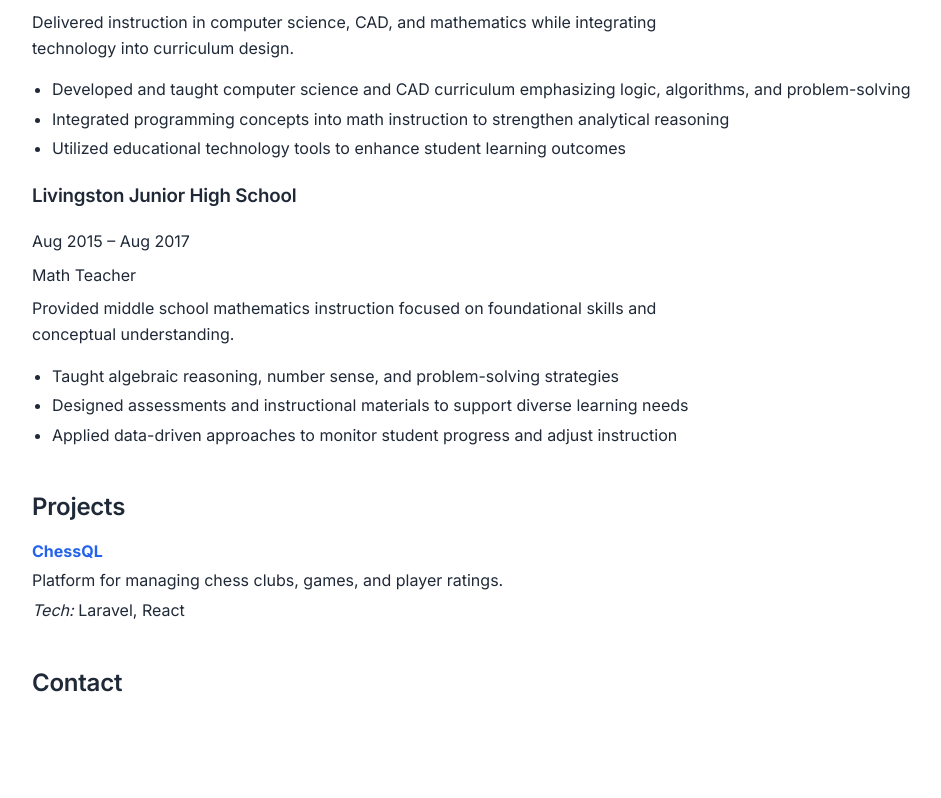
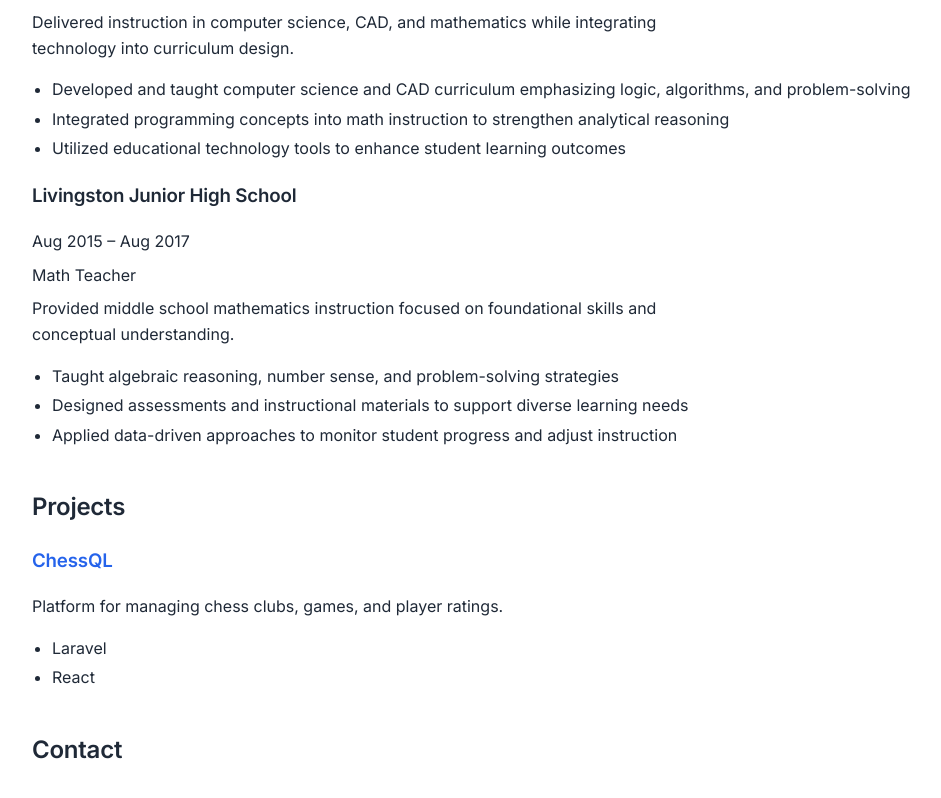
Before and after one commit to stephenmatheny/smatheny, a React (Vite) app: page / in a window 1280 px wide. Shown: the part 2651-3449 px from the top of the page, without its empty margins (0-941 px from the left). Built offline with nearby package versions, Linux system fonts and the light colour scheme.

Commit message:
refactor: modernize experience and projects layout

```diff
--- a/src/components/Experience.jsx
+++ b/src/components/Experience.jsx
@@ -1,12 +1,10 @@
 export default function Experience({ items }) {
-  if (!items || items.length === 0) {
-    return <p>No experience listed yet.</p>
-  }
+  if (!items || items.length === 0) return <p>No experience listed yet.</p>;
 
   return (
-    <div className="experience">
+    <div className="stack">
       {items.map((exp) => (
-        <div key={`${exp.org}:${exp.role}`} className="experience__item">
+        <article key={`${exp.org}:${exp.role}`} className="card card--soft">
           <div className="experience__header">
             <h3 className="experience__org">{exp.org}</h3>
             <span className="experience__dates">{exp.dates}</span>
@@ -14,18 +12,16 @@ export default function Experience({ items }) {
 
           <p className="experience__role">{exp.role}</p>
 
-          {exp.summary && (
-            <p className="experience__summary">{exp.summary}</p>
-          )}
+          {exp.summary ? <p className="experience__summary">{exp.summary}</p> : null}
 
-          {Array.isArray(exp.bullets) && exp.bullets.length > 0 && (
-            <ul className="experience__bullets">
+          {Array.isArray(exp.bullets) && exp.bullets.length > 0 ? (
+            <ul className="bullets">
               {exp.bullets.map((bullet, index) => (
                 <li key={index}>{bullet}</li>
               ))}
             </ul>
-          )}
-        </div>
+          ) : null}
+        </article>
       ))}
     </div>
   );
--- a/src/components/Projects.jsx
+++ b/src/components/Projects.jsx
@@ -1,37 +1,39 @@
 export default function Projects({ projects }) {
-  if (!projects || projects.length === 0) {
-    return <p>No projects yet.</p>
-  }
+  if (!projects || projects.length === 0) return <p>No projects yet.</p>;
 
   return (
-    <div>
+    <div className="grid">
       {projects.map((project) => {
         const hasLink = Boolean(project.link);
-        const techLine =
+        const tech =
           Array.isArray(project.tech) && project.tech.length > 0
-            ? project.tech.join(", ")
-            : null;
+            ? project.tech
+            : [];
 
         return (
-          <div key={project.name} style={{ marginBottom: "1rem" }}>
-            <div>
+          <article key={project.name} className="card">
+            <div className="card__top">
               {hasLink ? (
-                <a href={project.link} target="_blank" rel="noreferrer">
-                  <strong>{project.name}</strong>
+                <a className="card__titleLink" href={project.link} target="_blank" rel="noreferrer">
+                  <h3 className="card__title">{project.name}</h3>
                 </a>
               ) : (
-                <strong>{project.name}</strong>
+                <h3 className="card__title">{project.name}</h3>
               )}
             </div>
 
-            <p style={{ margin: "0.25rem 0" }}>{project.description}</p>
+            <p className="card__desc">{project.description}</p>
 
-            {techLine ? (
-              <p style={{ margin: 0 }}>
-                <em>Tech:</em> {techLine}
-              </p>
+            {tech.length > 0 ? (
+              <ul className="tags">
+                {tech.map((t) => (
+                  <li key={`${project.name}:${t}`} className="tag">
+                    {t}
+                  </li>
+                ))}
+              </ul>
             ) : null}
-          </div>
+          </article>
         );
       })}
     </div>
```
